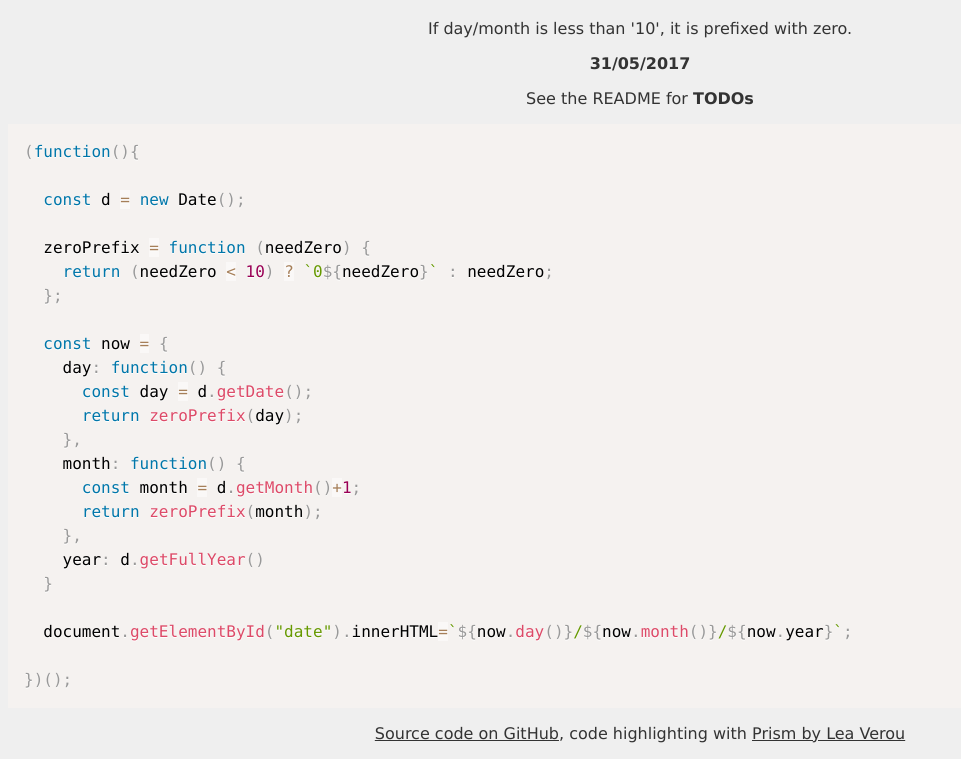
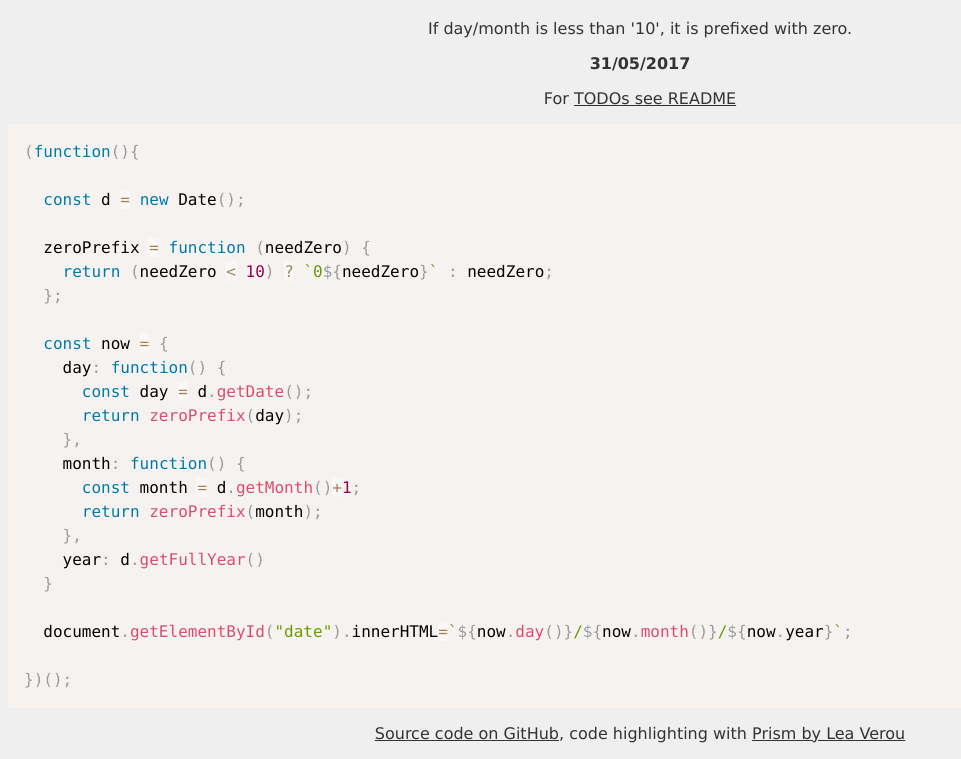
Before and after one commit to DaveEveritt/leading-zero-dates, a plain HTML site: page index.html in a window 1280 px wide. Shown: the part 62-821 px from the top of the page, without its empty margins (0-961 px from the left). Drawn offline with Linux system fonts and the light colour scheme.

Commit message:
Added link to README

```diff
--- a/index.html
+++ b/index.html
@@ -25,7 +25,7 @@
   <h1>Today's date with leading zeros</h1>
   <p>If day/month is less than '10', it is prefixed with zero.</p>
   <p id="date"></p>
-  <p>See the README for <strong>TODOs</strong></p>
+  <p>For <a href="https://github.com/DaveEveritt/leading-zero-dates/blob/master/readme.md">TODOs see README</a></p>
 
 <pre><code class="language-javascript">(function(){
 
```
